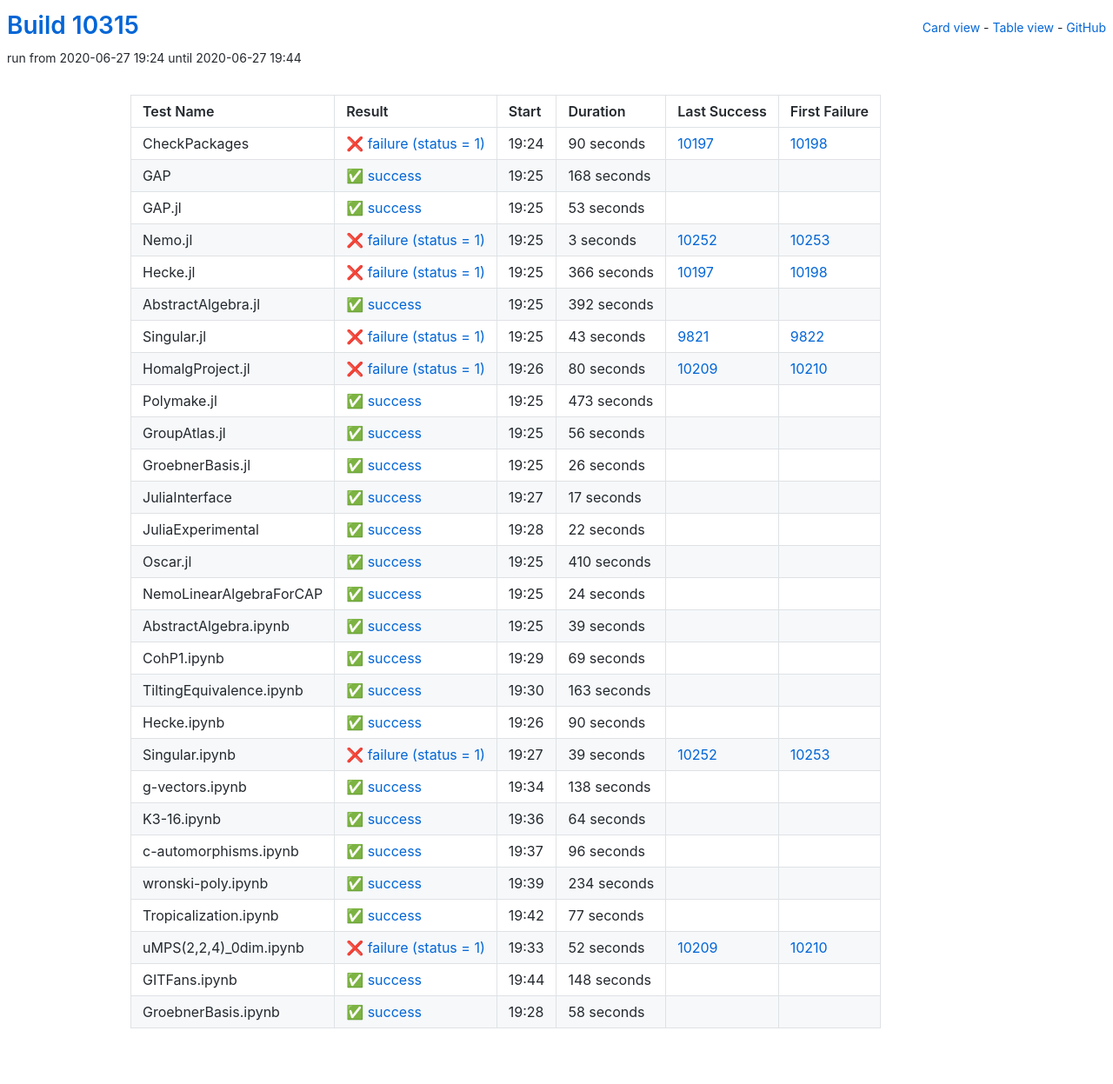
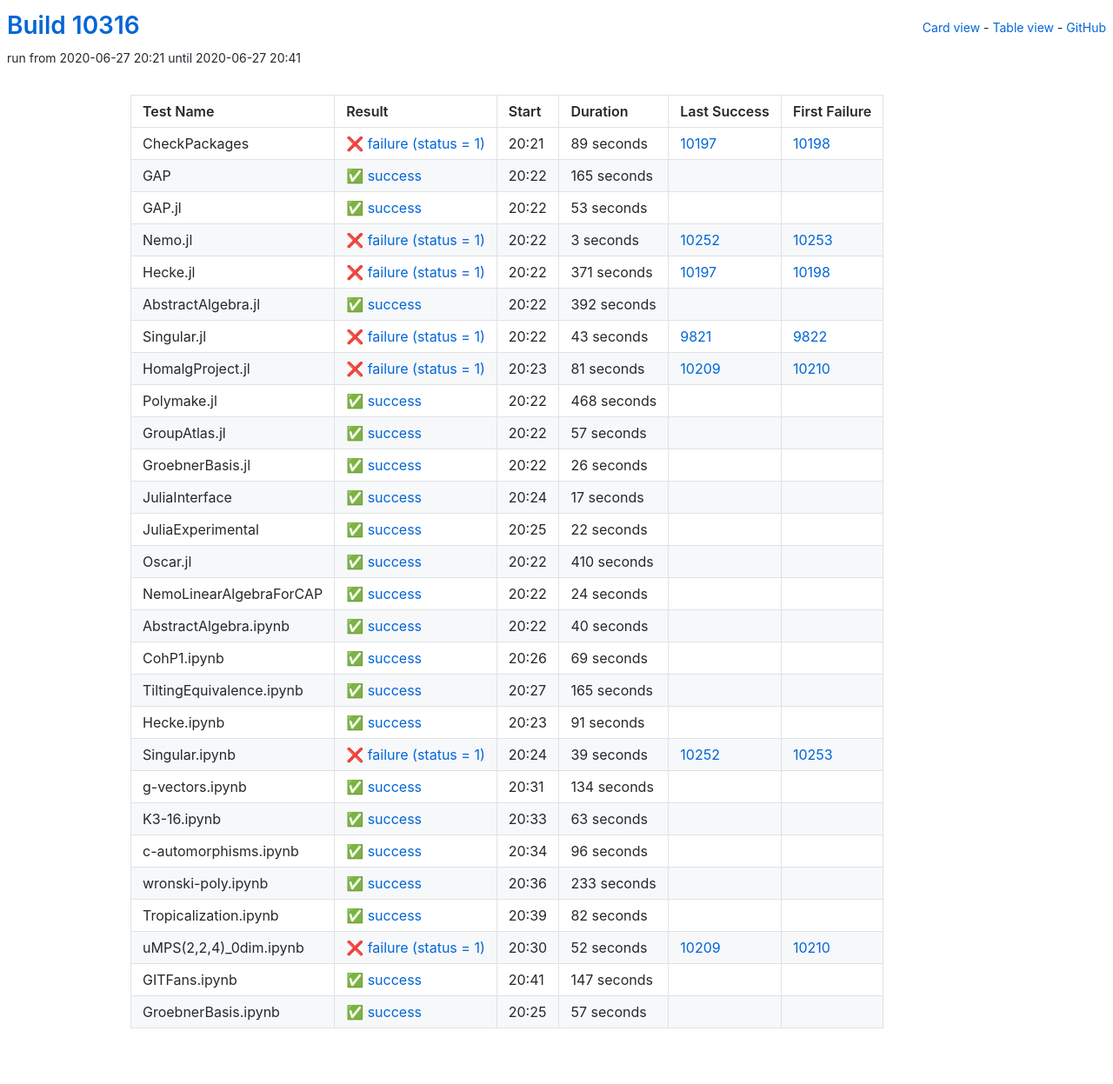
Before and after one commit to oscar-system/oscar-ci-status, a Jekyll site: the page built from table.html, in a window 1280 px wide. Shown: the whole page at 87% size. Built offline with Jekyll 4.4.1, drawn with Linux system fonts in a browser that asks for light colours.

Commit message:
Build #10316

```diff
--- a/_data/ci.yml
+++ b/_data/ci.yml
@@ -1,6 +1,6 @@
 ---
-build: 10315
-build_url: https://oscarci.mathematik.uni-kl.de/job/oscar/10315/
+build: 10316
+build_url: https://oscarci.mathematik.uni-kl.de/job/oscar/10316/
 job: oscar
 organization: oscar-system
 repo: oscar-ci-status
@@ -8,32 +8,32 @@
 tests:
 - name: CheckPackages
   id: checkpackages
-  log: https://oscarci.mathematik.uni-kl.de/job/oscar/10315/artifact/logs/build-10315/CheckPackages.log
-  start: 2020-06-27 19:24
+  log: https://oscarci.mathematik.uni-kl.de/job/oscar/10316/artifact/logs/build-10316/CheckPackages.log
+  start: 2020-06-27 20:21
   success: false
   exitcode: 1
   status: failure
-  duration: 90
+  duration: 89
   last_success: 10197
   last_success_url: https://oscarci.mathematik.uni-kl.de/job/oscar/10197/
   first_failure: 10198
   first_failure_url: https://oscarci.mathematik.uni-kl.de/job/oscar/10198/
 - name: GAP
   id: gap
-  log: https://oscarci.mathematik.uni-kl.de/job/oscar/10315/artifact/logs/build-10315/GAP.log
-  start: 2020-06-27 19:25
+  log: https://oscarci.mathematik.uni-kl.de/job/oscar/10316/artifact/logs/build-10316/GAP.log
+  start: 2020-06-27 20:22
   success: true
   exitcode: 0
   status: success
-  duration: 168
+  duration: 165
   last_success: false
   last_success_url:
   first_failure: false
   first_failure_url:
 - name: GAP.jl
   id: gap-jl
-  log: https://oscarci.mathematik.uni-kl.de/job/oscar/10315/artifact/logs/build-10315/GAP.jl.log
-  start: 2020-06-27 19:25
+  log: https://oscarci.mathematik.uni-kl.de/job/oscar/10316/artifact/logs/build-10316/GAP.jl.log
+  start: 2020-06-27 20:22
   success: true
   exitcode: 0
   status: success
@@ -44,8 +44,8 @@
   first_failure_url:
 - name: Nemo.jl
   id: nemo-jl
-  log: https://oscarci.mathematik.uni-kl.de/job/oscar/10315/artifact/logs/build-10315/Nemo.jl.log
-  start: 2020-06-27 19:25
+  log: https://oscarci.mathematik.uni-kl.de/job/oscar/10316/artifact/logs/build-10316/Nemo.jl.log
+  start: 2020-06-27 20:22
   success: false
   exitcode: 1
   status: failure
@@ -56,20 +56,20 @@
   first_failure_url: https://oscarci.mathematik.uni-kl.de/job/oscar/10253/
 - name: Hecke.jl
   id: hecke-jl
-  log: https://oscarci.mathematik.uni-kl.de/job/oscar/10315/artifact/logs/build-10315/Hecke.jl.log
-  start: 2020-06-27 19:25
+  log: https://oscarci.mathematik.uni-kl.de/job/oscar/10316/artifact/logs/build-10316/Hecke.jl.log
+  start: 2020-06-27 20:22
   success: false
   exitcode: 1
   status: failure
-  duration: 366
+  duration: 371
   last_success: 10197
   last_success_url: https://oscarci.mathematik.uni-kl.de/job/oscar/10197/
   first_failure: 10198
   first_failure_url: https://oscarci.mathematik.uni-kl.de/job/oscar/10198/
 - name: AbstractAlgebra.jl
   id: abstractalgebra-jl
-  log: https://oscarci.mathematik.uni-kl.de/job/oscar/10315/artifact/logs/build-10315/AbstractAlgebra.jl.log
-  start: 2020-06-27 19:25
+  log: https://oscarci.mathematik.uni-kl.de/job/oscar/10316/artifact/logs/build-10316/AbstractAlgebra.jl.log
+  start: 2020-06-27 20:22
   success: true
   exitcode: 0
   status: success
@@ -80,8 +80,8 @@
   first_failure_url:
 - name: Singular.jl
   id: singular-jl
-  log: https://oscarci.mathematik.uni-kl.de/job/oscar/10315/artifact/logs/build-10315/Singular.jl.log
-  start: 2020-06-27 19:25
+  log: https://oscarci.mathematik.uni-kl.de/job/oscar/10316/artifact/logs/build-10316/Singular.jl.log
+  start: 2020-06-27 20:22
   success: false
   exitcode: 1
   status: failure
@@ -92,44 +92,44 @@
   first_failure_url: https://oscarci.mathematik.uni-kl.de/job/oscar/9822/
 - name: HomalgProject.jl
   id: homalgproject-jl
-  log: https://oscarci.mathematik.uni-kl.de/job/oscar/10315/artifact/logs/build-10315/HomalgProject.jl.log
-  start: 2020-06-27 19:26
+  log: https://oscarci.mathematik.uni-kl.de/job/oscar/10316/artifact/logs/build-10316/HomalgProject.jl.log
+  start: 2020-06-27 20:23
   success: false
   exitcode: 1
   status: failure
-  duration: 80
+  duration: 81
   last_success: 10209
   last_success_url: https://oscarci.mathematik.uni-kl.de/job/oscar/10209/
   first_failure: 10210
   first_failure_url: https://oscarci.mathematik.uni-kl.de/job/oscar/10210/
 - name: Polymake.jl
   id: polymake-jl
-  log: https://oscarci.mathematik.uni-kl.de/job/oscar/10315/artifact/logs/build-10315/Polymake.jl.log
-  start: 2020-06-27 19:25
+  log: https://oscarci.mathematik.uni-kl.de/job/oscar/10316/artifact/logs/build-10316/Polymake.jl.log
+  start: 2020-06-27 20:22
   success: true
   exitcode: 0
   status: success
-  duration: 473
+  duration: 468
   last_success: false
   last_success_url:
   first_failure: false
   first_failure_url:
 - name: GroupAtlas.jl
   id: groupatlas-jl
-  log: https://oscarci.mathematik.uni-kl.de/job/oscar/10315/artifact/logs/build-10315/GroupAtlas.jl.log
-  start: 2020-06-27 19:25
+  log: https://oscarci.mathematik.uni-kl.de/job/oscar/10316/artifact/logs/build-10316/GroupAtlas.jl.log
+  start: 2020-06-27 20:22
   success: true
   exitcode: 0
   status: success
-  duration: 56
+  duration: 57
   last_success: false
   last_success_url:
   first_failure: false
   first_failure_url:
 - name: GroebnerBasis.jl
   id: groebnerbasis-jl
-  log: https://oscarci.mathematik.uni-kl.de/job/oscar/10315/artifact/logs/build-10315/GroebnerBasis.jl.log
-  start: 2020-06-27 19:25
+  log: https://oscarci.mathematik.uni-kl.de/job/oscar/10316/artifact/logs/build-10316/GroebnerBasis.jl.log
+  start: 2020-06-27 20:22
   success: true
   exitcode: 0
   status: success
@@ -140,8 +140,8 @@
   first_failure_url:
 - name: JuliaInterface
   id: juliainterface
-  log: https://oscarci.mathematik.uni-kl.de/job/oscar/10315/artifact/logs/build-10315/JuliaInterface.log
-  start: 2020-06-27 19:27
+  log: https://oscarci.mathematik.uni-kl.de/job/oscar/10316/artifact/logs/build-10316/JuliaInterface.log
+  start: 2020-06-27 20:24
   success: true
   exitcode: 0
   status: success
@@ -152,8 +152,8 @@
   first_failure_url:
 - name: JuliaExperimental
   id: juliaexperimental
-  log: https://oscarci.mathematik.uni-kl.de/job/oscar/10315/artifact/logs/build-10315/JuliaExperimental.log
-  start: 2020-06-27 19:28
+  log: https://oscarci.mathematik.uni-kl.de/job/oscar/10316/artifact/logs/build-10316/JuliaExperimental.log
+  start: 2020-06-27 20:25
   success: true
   exitcode: 0
   status: success
@@ -164,8 +164,8 @@
   first_failure_url:
 - name: Oscar.jl
   id: oscar-jl
-  log: https://oscarci.mathematik.uni-kl.de/job/oscar/10315/artifact/logs/build-10315/Oscar.jl.log
-  start: 2020-06-27 19:25
+  log: https://oscarci.mathematik.uni-kl.de/job/oscar/10316/artifact/logs/build-10316/Oscar.jl.log
+  start: 2020-06-27 20:22
   success: true
   exitcode: 0
   status: success
@@ -176,8 +176,8 @@
   first_failure_url:
 - name: NemoLinearAlgebraForCAP
   id: nemolinearalgebraforcap
-  log: https://oscarci.mathematik.uni-kl.de/job/oscar/10315/artifact/logs/build-10315/NemoLinearAlgebraForCAP.log
-  start: 2020-06-27 19:25
+  log: https://oscarci.mathematik.uni-kl.de/job/oscar/10316/artifact/logs/build-10316/NemoLinearAlgebraForCAP.log
+  start: 2020-06-27 20:22
   success: true
   exitcode: 0
   status: success
@@ -188,20 +188,20 @@
   first_failure_url:
 - name: AbstractAlgebra.ipynb
   id: abstractalgebra-ipynb
-  log: https://oscarci.mathematik.uni-kl.de/job/oscar/10315/artifact/logs/build-10315/AbstractAlgebra.ipynb.log
-  start: 2020-06-27 19:25
+  log: https://oscarci.mathematik.uni-kl.de/job/oscar/10316/artifact/logs/build-10316/AbstractAlgebra.ipynb.log
+  start: 2020-06-27 20:22
   success: true
   exitcode: 0
   status: success
-  duration: 39
+  duration: 40
   last_success: false
   last_success_url:
   first_failure: false
   first_failure_url:
 - name: CohP1.ipynb
   id: cohp1-ipynb
-  log: https://oscarci.mathematik.uni-kl.de/job/oscar/10315/artifact/logs/build-10315/CohP1.ipynb.log
-  start: 2020-06-27 19:29
+  log: https://oscarci.mathematik.uni-kl.de/job/oscar/10316/artifact/logs/build-10316/CohP1.ipynb.log
+  start: 2020-06-27 20:26
   success: true
   exitcode: 0
   status: success
@@ -212,32 +212,32 @@
   first_failure_url:
 - name: TiltingEquivalence.ipynb
   id: tiltingequivalence-ipynb
-  log: https://oscarci.mathematik.uni-kl.de/job/oscar/10315/artifact/logs/build-10315/TiltingEquivalence.ipynb.log
-  start: 2020-06-27 19:30
+  log: https://oscarci.mathematik.uni-kl.de/job/oscar/10316/artifact/logs/build-10316/TiltingEquivalence.ipynb.log
+  start: 2020-06-27 20:27
   success: true
   exitcode: 0
   status: success
-  duration: 163
+  duration: 165
   last_success: false
   last_success_url:
   first_failure: false
   first_failure_url:
 - name: Hecke.ipynb
   id: hecke-ipynb
-  log: https://oscarci.mathematik.uni-kl.de/job/oscar/10315/artifact/logs/build-10315/Hecke.ipynb.log
-  start: 2020-06-27 19:26
+  log: https://oscarci.mathematik.uni-kl.de/job/oscar/10316/artifact/logs/build-10316/Hecke.ipynb.log
+  start: 2020-06-27 20:23
   success: true
   exitcode: 0
   status: success
-  duration: 90
+  duration: 91
   last_success: false
   last_success_url:
   first_failure: false
   first_failure_url:
 - name: Singular.ipynb
   id: singular-ipynb
-  log: https://oscarci.mathematik.uni-kl.de/job/oscar/10315/artifact/logs/build-10315/Singular.ipynb.log
-  start: 2020-06-27 19:27
+  log: https://oscarci.mathematik.uni-kl.de/job/oscar/10316/artifact/logs/build-10316/Singular.ipynb.log
+  start: 2020-06-27 20:24
   success: false
   exitcode: 1
   status: failure
@@ -248,32 +248,32 @@
   first_failure_url: https://oscarci.mathematik.uni-kl.de/job/oscar/10253/
 - name: g-vectors.ipynb
   id: g-vectors-ipynb
-  log: https://oscarci.mathematik.uni-kl.de/job/oscar/10315/artifact/logs/build-10315/g-vectors.ipynb.log
-  start: 2020-06-27 19:34
+  log: https://oscarci.mathematik.uni-kl.de/job/oscar/10316/artifact/logs/build-10316/g-vectors.ipynb.log
+  start: 2020-06-27 20:31
   success: true
   exitcode: 0
   status: success
-  duration: 138
+  duration: 134
   last_success: false
   last_success_url:
   first_failure: false
   first_failure_url:
 - name: K3-16.ipynb
   id: k3-16-ipynb
-  log: https://oscarci.mathematik.uni-kl.de/job/oscar/10315/artifact/logs/build-10315/K3-16.ipynb.log
-  start: 2020-06-27 19:36
+  log: https://oscarci.mathematik.uni-kl.de/job/oscar/10316/artifact/logs/build-10316/K3-16.ipynb.log
+  start: 2020-06-27 20:33
   success: true
   exitcode: 0
   status: success
-  duration: 64
+  duration: 63
   last_success: false
   last_success_url:
   first_failure: false
   first_failure_url:
 - name: c-automorphisms.ipynb
   id: c-automorphisms-ipynb
-  log: https://oscarci.mathematik.uni-kl.de/job/oscar/10315/artifact/logs/build-10315/c-automorphisms.ipynb.log
-  start: 2020-06-27 19:37
+  log: https://oscarci.mathematik.uni-kl.de/job/oscar/10316/artifact/logs/build-10316/c-automorphisms.ipynb.log
+  start: 2020-06-27 20:34
   success: true
   exitcode: 0
   status: success
@@ -284,32 +284,32 @@
   first_failure_url:
 - name: wronski-poly.ipynb
   id: wronski-poly-ipynb
-  log: https://oscarci.mathematik.uni-kl.de/job/oscar/10315/artifact/logs/build-10315/wronski-poly.ipynb.log
-  start: 2020-06-27 19:39
+  log: https://oscarci.mathematik.uni-kl.de/job/oscar/10316/artifact/logs/build-10316/wronski-poly.ipynb.log
+  start: 2020-06-27 20:36
   success: true
   exitcode: 0
   status: success
-  duration: 234
+  duration: 233
   last_success: false
   last_success_url:
   first_failure: false
   first_failure_url:
 - name: Tropicalization.ipynb
   id: tropicalization-ipynb
-  log: https://oscarci.mathematik.uni-kl.de/job/oscar/10315/artifact/logs/build-10315/Tropicalization.ipynb.log
-  start: 2020-06-27 19:42
+  log: https://oscarci.mathematik.uni-kl.de/job/oscar/10316/artifact/logs/build-10316/Tropicalization.ipynb.log
+  start: 2020-06-27 20:39
   success: true
   exitcode: 0
   status: success
-  duration: 77
+  duration: 82
   last_success: false
   last_success_url:
   first_failure: false
   first_failure_url:
 - name: uMPS(2,2,4)_0dim.ipynb
   id: umps-2-2-4-0dim-ipynb
-  log: https://oscarci.mathematik.uni-kl.de/job/oscar/10315/artifact/logs/build-10315/uMPS-2-2-4-_0dim.ipynb.log
-  start: 2020-06-27 19:33
+  log: https://oscarci.mathematik.uni-kl.de/job/oscar/10316/artifact/logs/build-10316/uMPS-2-2-4-_0dim.ipynb.log
+  start: 2020-06-27 20:30
   success: false
   exitcode: 1
   status: failure
@@ -320,24 +320,24 @@
   first_failure_url: https://oscarci.mathematik.uni-kl.de/job/oscar/10210/
 - name: GITFans.ipynb
   id: gitfans-ipynb
-  log: https://oscarci.mathematik.uni-kl.de/job/oscar/10315/artifact/logs/build-10315/GITFans.ipynb.log
-  start: 2020-06-27 19:44
+  log: https://oscarci.mathematik.uni-kl.de/job/oscar/10316/artifact/logs/build-10316/GITFans.ipynb.log
+  start: 2020-06-27 20:41
   success: true
   exitcode: 0
   status: success
-  duration: 148
+  duration: 147
   last_success: false
   last_success_url:
   first_failure: false
   first_failure_url:
 - name: GroebnerBasis.ipynb
   id: groebnerbasis-ipynb
-  log: https://oscarci.mathematik.uni-kl.de/job/oscar/10315/artifact/logs/build-10315/GroebnerBasis.ipynb.log
-  start: 2020-06-27 19:28
+  log: https://oscarci.mathematik.uni-kl.de/job/oscar/10316/artifact/logs/build-10316/GroebnerBasis.ipynb.log
+  start: 2020-06-27 20:25
   success: true
   exitcode: 0
   status: success
-  duration: 58
+  duration: 57
   last_success: false
   last_success_url:
   first_failure: false
```
Also changed, not shown: README.md.
